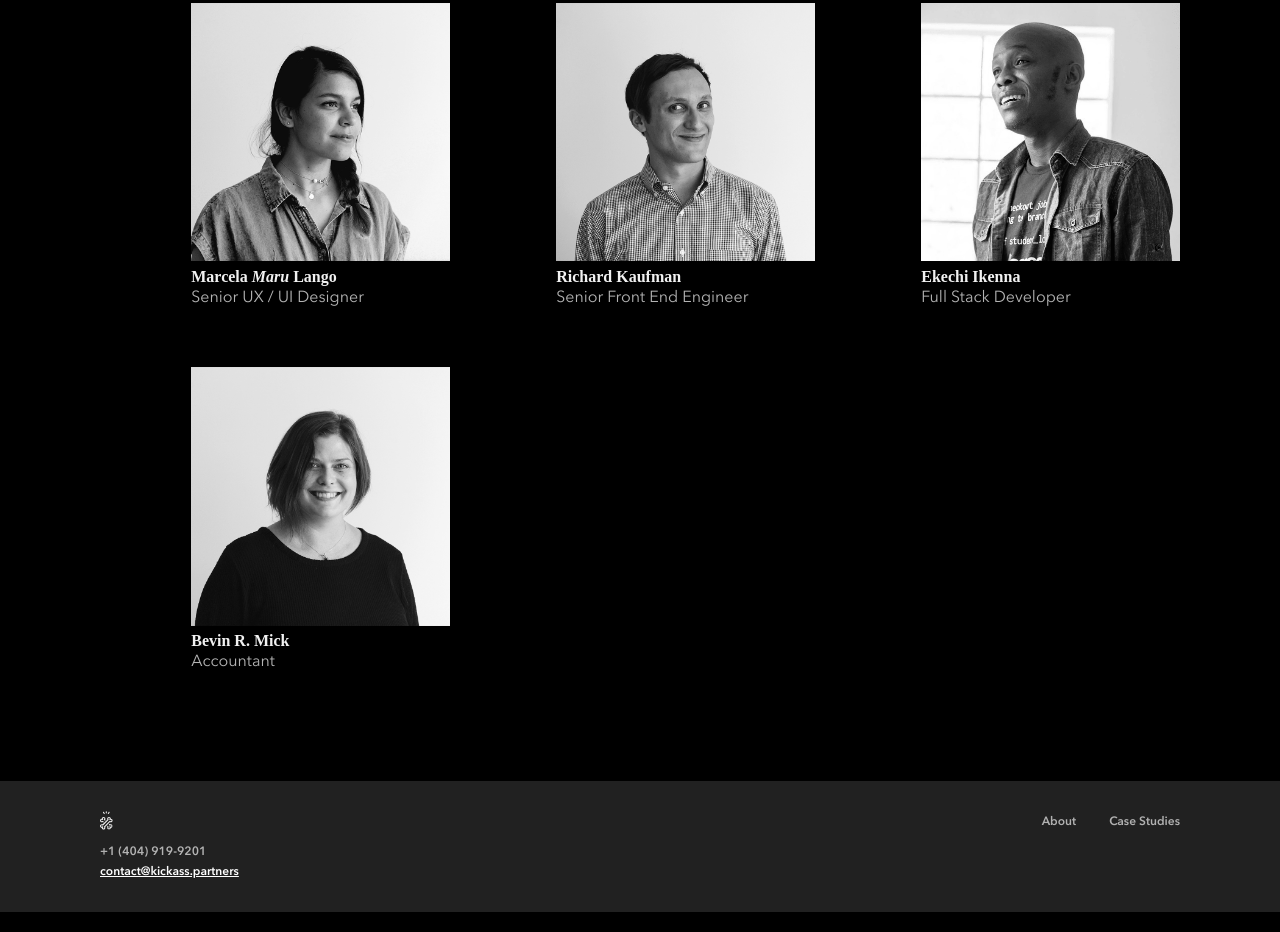
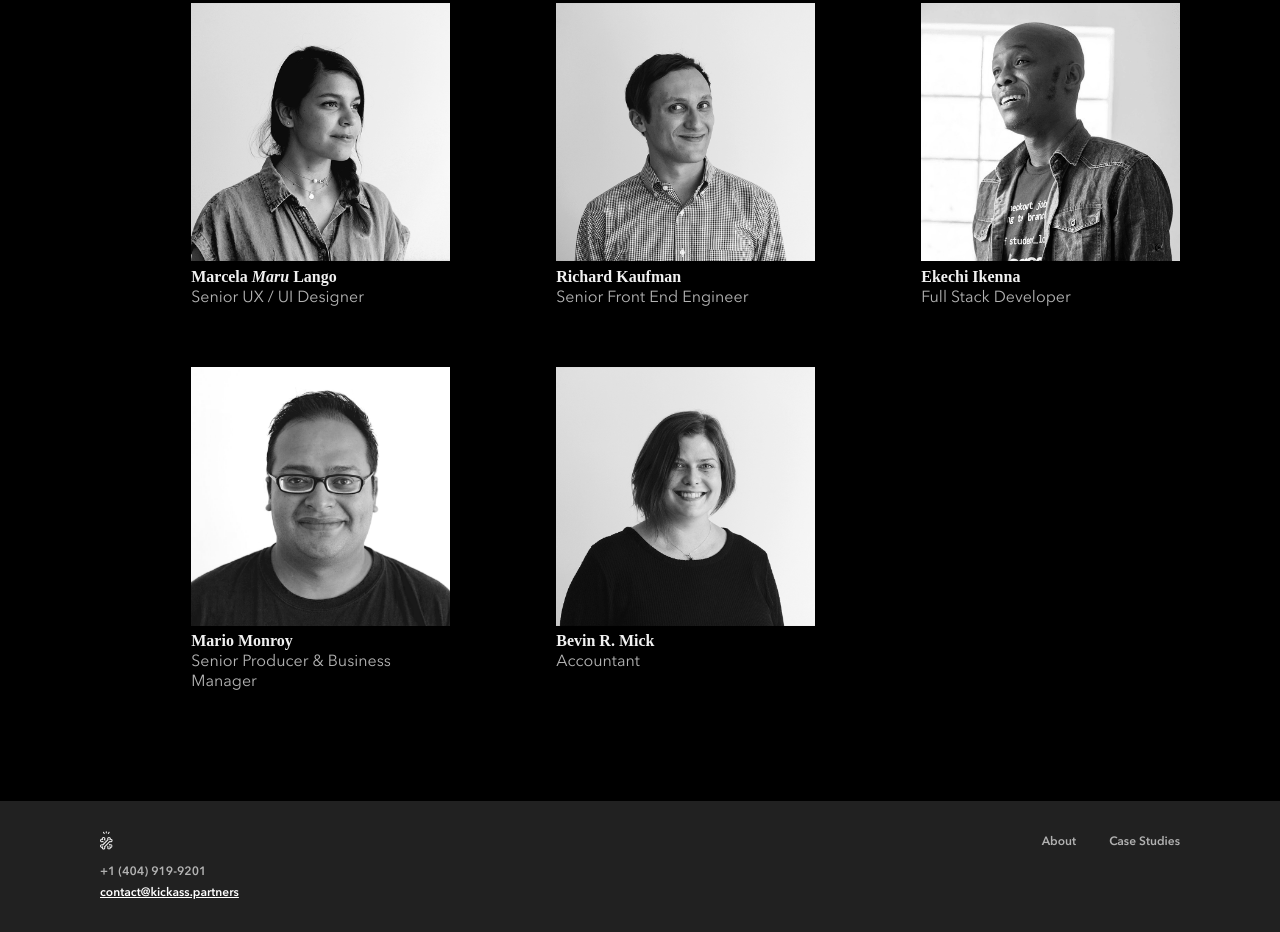
Before and after one commit to wekickass/wekickass.github.io, a website: page about.html in a window 1280 px wide. Shown: the part 858-1790 px from the top of the page. Drawn offline with nearby package versions, Linux system fonts and the light colour scheme.

Commit message:
adds Mario to website

```diff
--- a/about.html
+++ b/about.html
@@ -78,6 +78,12 @@
       </div>
 
       <div class="team-mate animate-0 col-start-2 col-end-4 aPush-6 bPush-10">
+        <img src="img/team/11.png" />
+        <h3>Mario Monroy</h3>
+        <p>Senior Producer & Business Manager</p>
+      </div>
+
+      <div class="team-mate animate-0 col-start-6 col-end-8 aPush-6 bPush-10">
         <img src="img/team/08.png" />
         <h3>Bevin R. Mick</h3>
         <p>Accountant</p>
```
Also changed, not shown: img/team/11.png (added).
